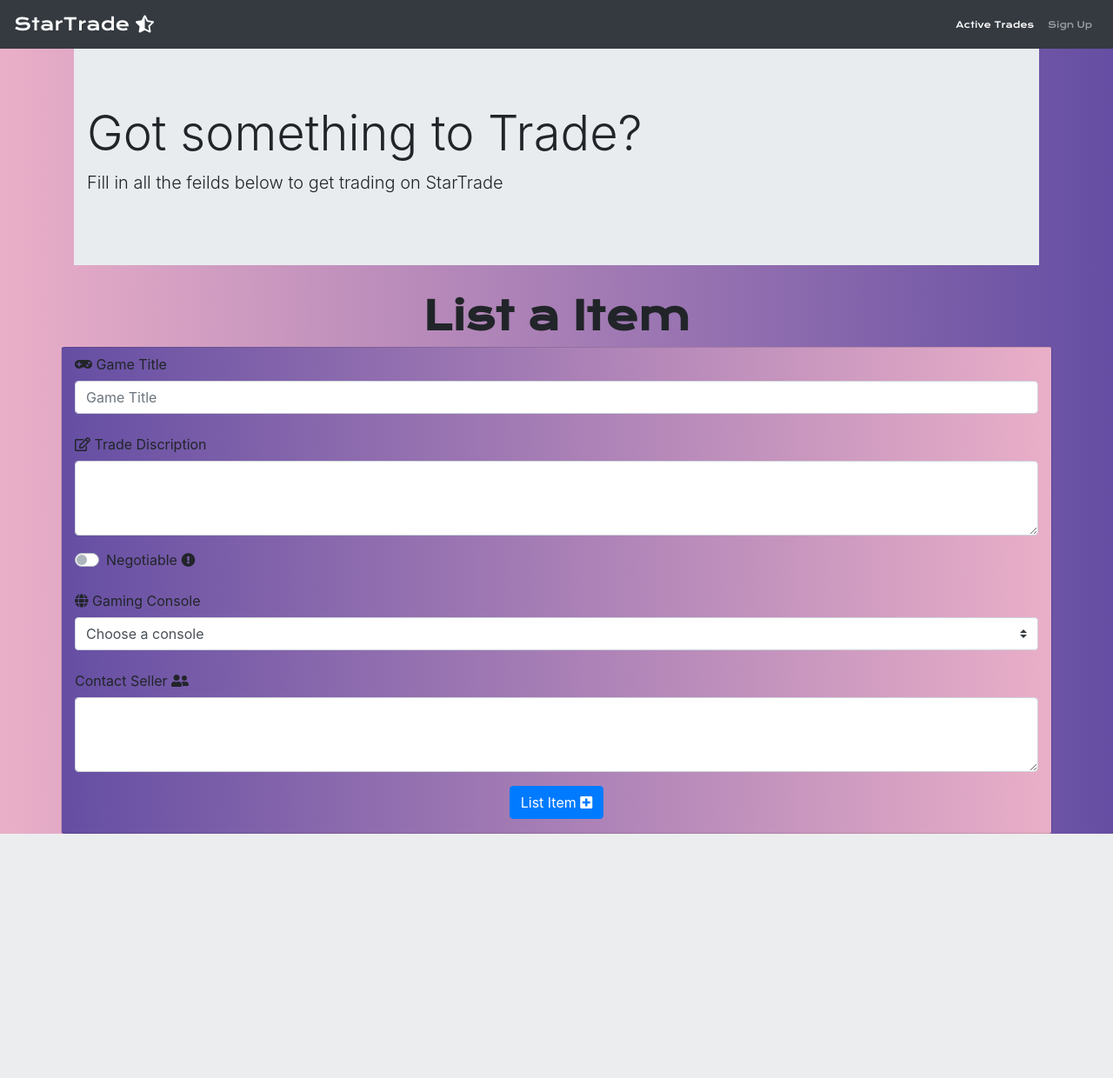
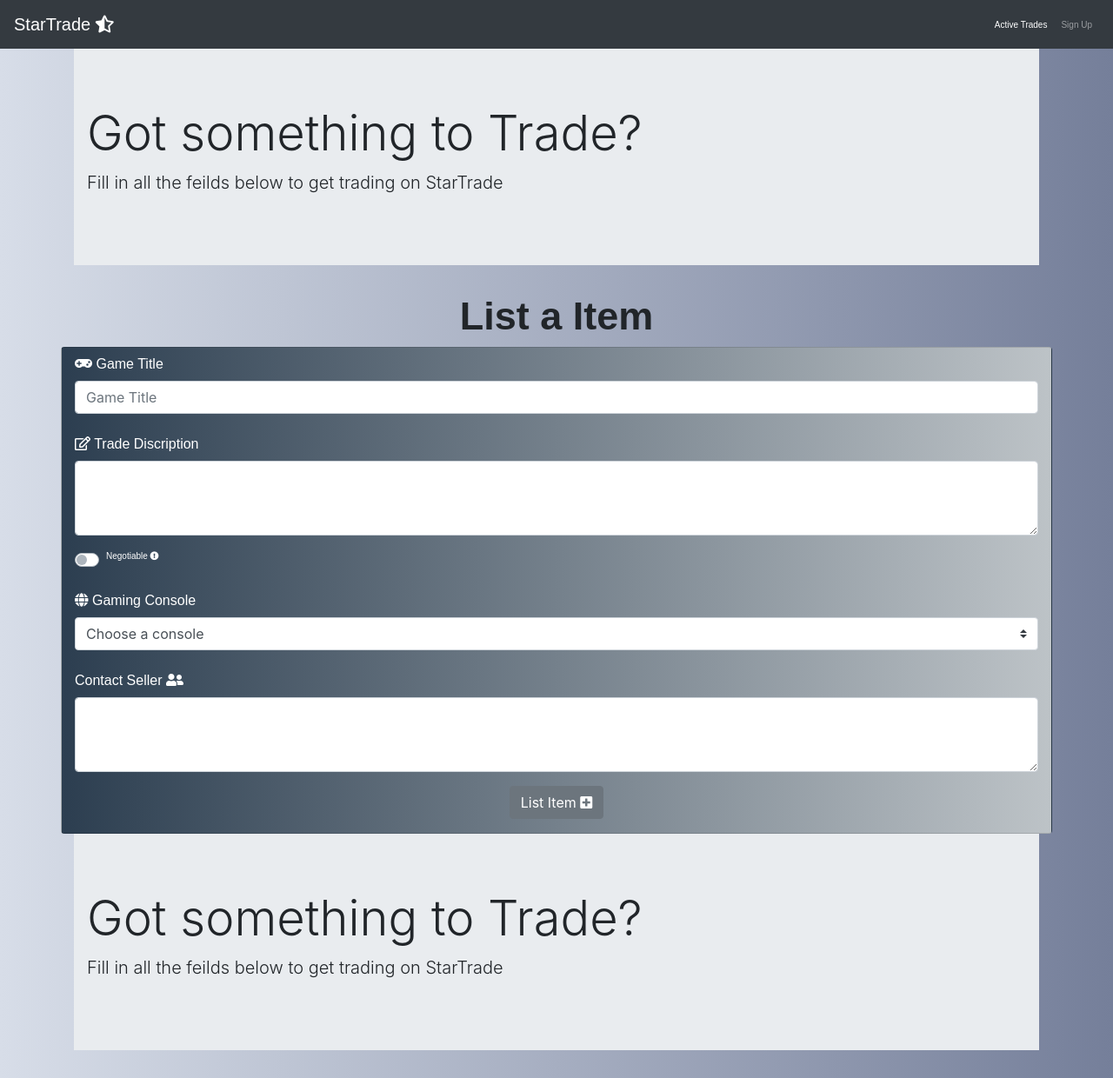
Before and after one commit to Code-Institute-Submissions/nickl98-StarTradeMS3_AugResub, a Flask app: page /add_trade in a window 1280 px wide. Shown: the whole page at 87% size. Before the commit the page ends 959 px from the top, so only its background shows below. Run offline with Flask 2, Linux system fonts and the light colour scheme; data that the repository does not hold is empty; some libraries are stand-ins or nearby versions.

Commit message:
css changes

```diff
--- a/static/css/style.css
+++ b/static/css/style.css
@@ -1,4 +1,4 @@
-@import url('https://fonts.googleapis.com/css2?family=Krona+One&display=swap');
+@import url('https://fonts.googleapis.com/css2?family=Roboto+Slab&display=swap');
 
 /* Navbar Links */
 .navbar-dark .navbar-nav .nav-link {
@@ -58,17 +58,19 @@
     content: '\f106';
 }
 
-body {
-    background: #654ea3;
-    background: -webkit-linear-gradient(to left, #654ea3, #eaafc8);
-    background: linear-gradient(to left, #654ea3, #eaafc8);
-    min-height: 100vh;
+body {background: #757F9A;  /* fallback for old browsers */
+    background: -webkit-linear-gradient(to right, #D7DDE8, #757F9A);  /* Chrome 10-25, Safari 5.1-6 */
+    background: linear-gradient(to right, #D7DDE8, #757F9A); /* W3C, IE 10+/ Edge, Firefox 16+, Chrome 26+, Opera 12+, Safari 7+ */
+
+
 }
 
+
+
 #back-card {
-    background: #654ea3;
-    background: -webkit-linear-gradient(to left, #eaafc8, #654ea3);
-    background: linear-gradient(to left,  #eaafc8, #654ea3);
+    background: #bdc3c7;  /* fallback for old browsers */
+    background: -webkit-linear-gradient(to right, #2c3e50, #bdc3c7);  /* Chrome 10-25, Safari 5.1-6 */
+    background: linear-gradient(to right, #2c3e50, #bdc3c7); /* W3C, IE 10+/ Edge, Firefox 16+, Chrome 26+, Opera 12+, Safari 7+ */
 }
 
 #page-title {
@@ -77,6 +79,17 @@ body {
     font-family: 'Krona One', sans-serif;
 }
 
+label {
+    color: white;
+    font-size: 10px;
+    font-family: 'Krona One', sans-serif;
+}
+
+
+#collapseOne {
+    font-size: 10px;
+    font-family: 'Krona One', sans-serif;
+}
 /* Date Picker Css */
 .datepicker td, .datepicker th {
     width: 2.5rem;
--- a/templates/add_trade.html
+++ b/templates/add_trade.html
@@ -59,10 +59,17 @@
     </div>
     <div class="form-group row text-center">
         <div class="col-sm-12 ">
-            <button type="submit" class="btn btn-primary">List Item <i class="fas fa-plus-square right"></i></button>
+            <button type="submit" class="btn btn-secondary">List Item <i class="fas fa-plus-square right"></i></button>
         </div>
     </div>
 </form>
 </div>
 
+<div class="jumbotron jumbotron-fluid">
+    <div class="container">
+      <h1 class="display-4">Got something to Trade?</h1>
+      <p class="lead">Fill in all the feilds below to get trading on StarTrade</p>
+    </div>
+  </div>
+
 {% endblock %}
```
Also changed, not shown: templates/trades.html (+9 -2 lines).
